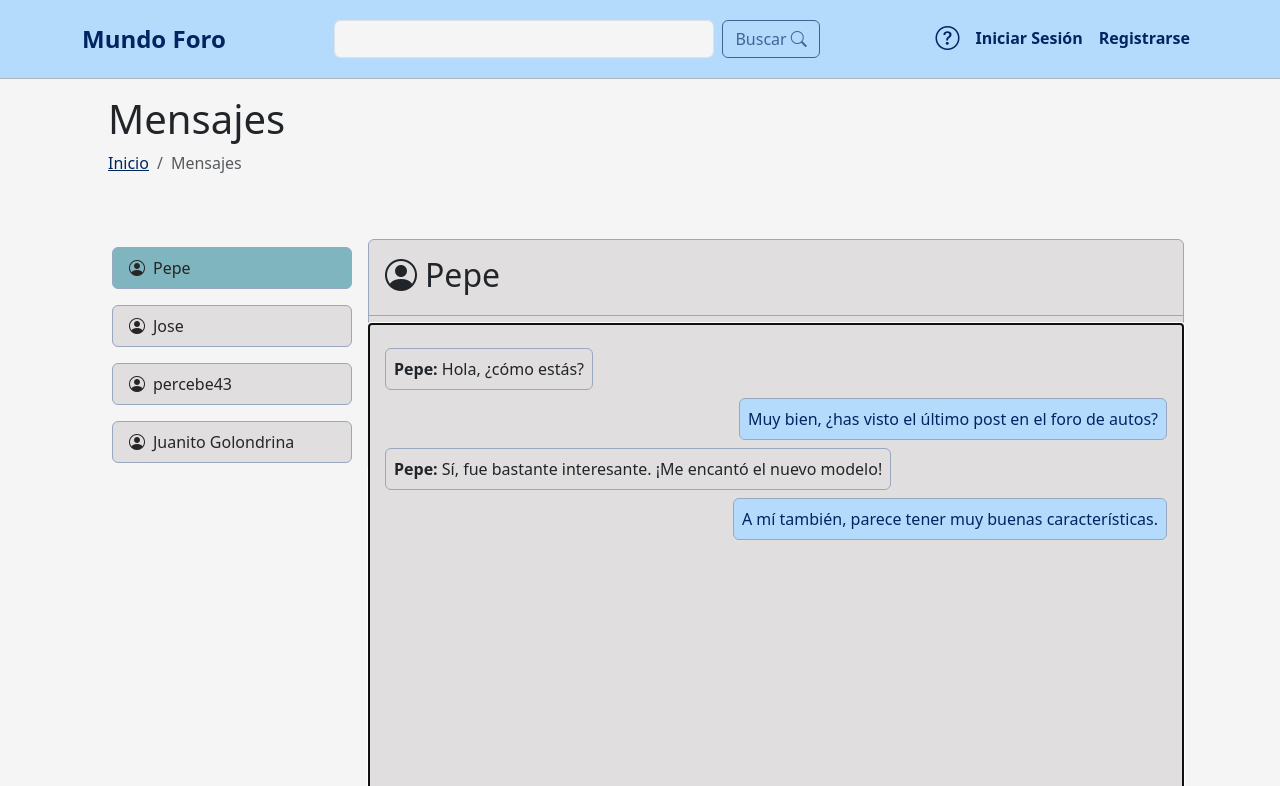
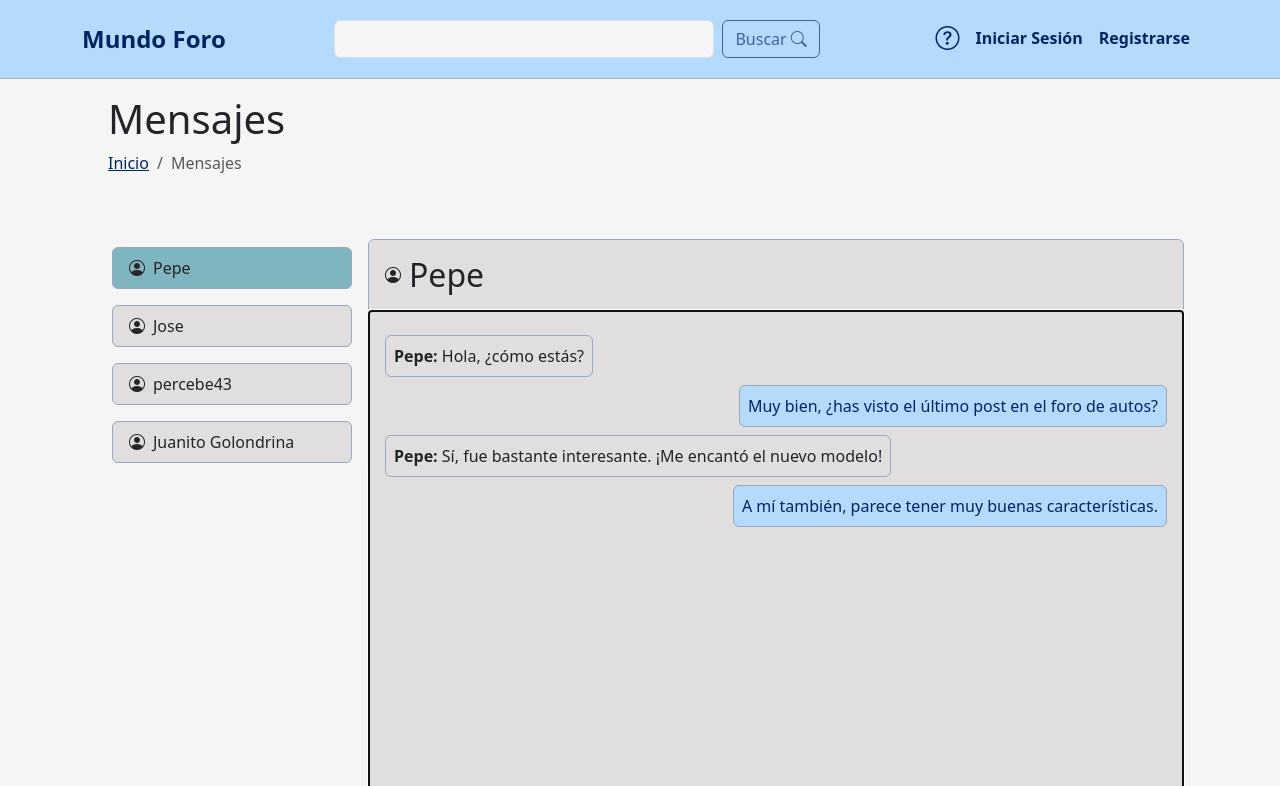
Before and after one commit to Croissanton/IU_Proyecto, a React (Create React App) app in the folder foro-mundo/: page /messenger in a window 1280 px wide. Shown: the top 786 px of the page. Built offline with nearby package versions, Linux system fonts and the light colour scheme.

Commit message:
mas accesibilidad

```diff
--- a/foro-mundo/src/Components/Messenger.js
+++ b/foro-mundo/src/Components/Messenger.js
@@ -143,14 +143,14 @@ const Messenger = () => {
         md={9}
         className="d-flex flex-column h-100 border border-secondary-subtle bg-light rounded"
       >
-        <div className="h2 p-3 border-bottom border-secondary-subtle">
+        <div className="p-3 border-bottom border-secondary-subtle">
           <NavLink
             className="bi bi-person-circle d-inline-flex align-items-center"
             to={`/profile/${activeChat}`}
             style={{ color: "inherit", textDecoration: "none" }}
             aria-label={`Perfil de ${activeChat}`}
           >
-            <p className="m-0 ps-2">{activeChat}</p>
+            <h2 className="m-0 ps-2">{activeChat}</h2>
           </NavLink>
         </div>
         <div
--- a/foro-mundo/src/Pages/PostCreationPage.js
+++ b/foro-mundo/src/Pages/PostCreationPage.js
@@ -85,7 +85,7 @@ function PostCreationPage() {
               ></input>
             </div>
             <div className="col-md-6">
-              <label htmlFor="inputCategoria" className="form-label">
+              <label htmlFor="categoria" className="form-label">
                 Categoría
               </label>
               <select
--- a/foro-mundo/src/Pages/PostPage.js
+++ b/foro-mundo/src/Pages/PostPage.js
@@ -155,7 +155,7 @@ function PostPage() {
 
       {/* Comentarios existentes */}
       <div className="container-xxl my-3">
-        <h3>Comentarios</h3>
+        <h2>Comentarios</h2>
         {comments.map((comment, index) => (
           <PostComment
             key={index}
--- a/foro-mundo/src/Pages/ProfilePage.js
+++ b/foro-mundo/src/Pages/ProfilePage.js
@@ -101,6 +101,7 @@ function ProfilePage() {
                 Cambiar foto
               </button>
             )}
+            <label htmlFor="imageInput" className="form-label"> Imagen del perfil </label>
           </div>
         </div>
         <div
--- a/foro-mundo/src/Pages/ProfilePublic.js
+++ b/foro-mundo/src/Pages/ProfilePublic.js
@@ -77,7 +77,7 @@ function ProfilePublic() {
               ></input>
             </div>
             <div className="col-md-4">
-              <label htmlFor="inputCiduad" className="form-label">
+              <label htmlFor="inputCiudad" className="form-label">
                 Ciudad
               </label>
               <input
```
